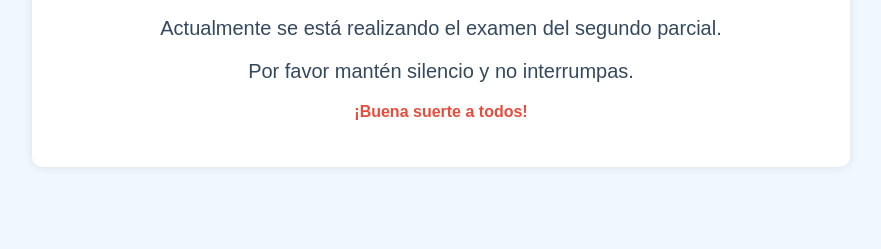
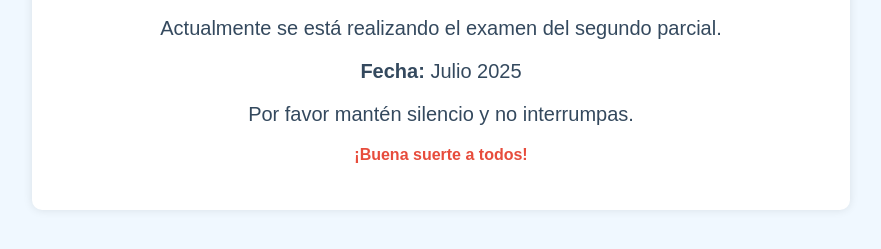
Before and after one commit to FelixR93/ExamenP2, a plain HTML site: page index.html in a window 1280 px wide. Shown: the part 241-490 px from the top of the page, without its empty margins (199-1080 px from the left). Drawn offline with Linux system fonts and the light colour scheme.

Commit message:
Update index.html

```diff
--- a/index.html
+++ b/index.html
@@ -40,6 +40,7 @@
 
         <div class="message">
             <p>Actualmente se está realizando el examen del segundo parcial.</p>
+            <p><strong>Fecha:</strong> Julio 2025</p>
             <p>Por favor mantén silencio y no interrumpas.</p>
         </div>
 
```
